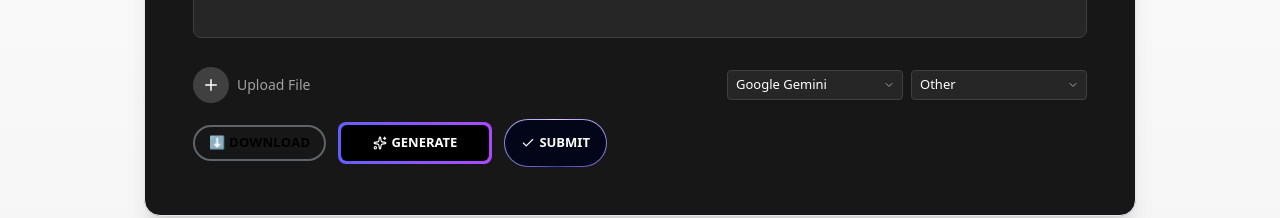
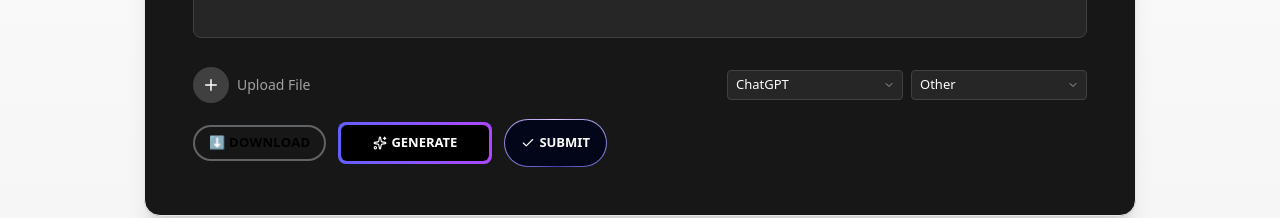
Before and after one commit to Atharva12121/Ai-Notes-frontend, a Next.js app: page /Addnotes in a window 1280 px wide. Shown: the part 491-709 px from the top of the page. Built offline with nearby package versions, Linux system fonts and the light colour scheme.

Commit message:
add loader2 at proper postion

```diff
--- a/components/EditChageNote.tsx
+++ b/components/EditChageNote.tsx
@@ -1,7 +1,6 @@
 "use client";
-
 import { motion } from "framer-motion";
-import { Maximize2, Minimize2 } from "lucide-react";
+import { Loader2, Maximize2, Minimize2 } from "lucide-react";
 import { useRouter } from "next/navigation";
 import { useState } from "react";
 
@@ -40,7 +39,7 @@ export default function EditableNote({
 
   const [toast, setToast] = useState<{ message: string; success: boolean } | null>(null);
   const [toastType, setToastType] = useState<ToastType>("success");
-  const [Aicategory, setAicategory] = useState("Google Gemini");
+  const [Aicategory, setAicategory] = useState("");
 
   const [generating, setGenerating] = useState(false);
   const [errors, setErrors] = useState<{ title?: string; note?: string }>({});
@@ -156,6 +155,18 @@ export default function EditableNote({
         animate={{ opacity: 1, y: 0 }}
         transition={{ duration: 0.6, type: "spring" }}
       >
+          {generating && (
+          <motion.div
+            initial={{ opacity: 0 }}
+            animate={{ opacity: 1 }}
+            className="fixed inset-0 z-50 flex items-center justify-center bg-black/60 backdrop-blur-sm"
+          >
+            <div className="flex flex-col items-center gap-4 p-6 bg-neutral-900 rounded-xl shadow-xl border border-blue-600">
+              <Loader2 className="animate-spin h-8 w-8 text-blue-400" />
+              <p className="text-lg text-blue-300 font-semibold">Generating note...</p>
+            </div>
+          </motion.div>
+        )}
         <div className="flex justify-between items-center mb-6">
           <button
             onClick={() => (isFullscreen ? setIsFullscreen(false) : router.back())}
@@ -244,8 +255,11 @@ export default function EditableNote({
             value={aiSource}
             onChange={(e) => setAiSource(e.target.value)}
           >
+            <option value="ChatGPT">ChatGPT</option>
+            <option value="Groq">Groq</option>
+            <option value="LLaMA">LLaMA</option>
             <option value="Google Gemini">Google Gemini</option>
-            <option value="Groq">Groq</option>
+            <option value="DeepSeek">DeepSeek</option>
 
 
           </select>
--- a/components/NoteWriter.tsx
+++ b/components/NoteWriter.tsx
@@ -27,7 +27,7 @@ export default function NoteWriter() {
   const [title, setTitle] = useState("");
   const [note, setNote] = useState("");
   const [category, setCategory] = useState("Other");
-  const [Aicategory, setAicategory] = useState("Google Gemini");
+  const [Aicategory, setAicategory] = useState("ChatGPT");
   const [loading, setLoading] = useState(false);
   const [confirmOpen, setConfirmOpen] = useState(false);
 
@@ -211,7 +211,18 @@ const handleGenerate = async () => {
           <div className="text-center">
             <TypewriterEffectSmooth className="text-2xl md:text-3xl font-bold text-center" words={words} />
           </div>
-
+  {generating && (
+  <motion.div
+    initial={{ opacity: 0 }}
+    animate={{ opacity: 1 }}
+    className="fixed inset-0 z-50 flex items-center justify-center bg-black/60 backdrop-blur-sm"
+  >
+    <div className="flex flex-col items-center gap-4 p-6 bg-neutral-900 rounded-xl shadow-xl border border-blue-600">
+      <Loader2 className="animate-spin h-8 w-8 text-blue-400" />
+      <p className="text-lg text-blue-300 font-semibold">Generating note...</p>
+    </div>
+  </motion.div>
+)}
           <motion.button
             initial={{ x: -20, opacity: 0 }}
             animate={{ x: 0, opacity: 1 }}
@@ -338,9 +349,14 @@ const handleGenerate = async () => {
                     className="text-xs px-2 py-1 pr-6 rounded bg-neutral-800 border border-neutral-700 text-white focus:outline-none focus:ring-2 focus:ring-indigo-500 appearance-none w-full"
                   >
                     {/* <option value="Write Yourself">Write Yourself</option> */}
+                    <option value="ChatGPT">ChatGPT</option>
+                    <option value="Groq">Groq</option>
+                     <option value="LLaMA">LLaMA</option>
+                     <option value="Google Gemini">Google Gemini</option>
+                      <option value="DeepSeek">DeepSeek</option>
 
-                    <option value="Google Gemini">Google Gemini</option>
-                    <option value="Groq">Groq</option>
+
+
 
                   </select>
                   <ChevronDown className="absolute right-2 top-1/2 -translate-y-1/2 text-neutral-400 pointer-events-none" size={12} />
@@ -378,7 +394,7 @@ const handleGenerate = async () => {
                   <div className="absolute inset-0 bg-gradient-to-r from-indigo-500 to-purple-500 rounded-lg" />
                   <div className="px-8 py-2 bg-black rounded-[6px] relative flex items-center gap-1 text-xs font-semibold uppercase text-white hover:bg-transparent transition duration-200">
                     <Sparkles size={14} />
-                    Generate
+                    {generating ? "Generating..." : "Generate"}
                   </div>
                 </button>
 
@@ -408,16 +424,7 @@ const handleGenerate = async () => {
           </motion.div>
         </div>
       </div>
-      {generating && (
-  <motion.div
-    initial={{ opacity: 0 }}
-    animate={{ opacity: 1 }}
-    className="text-sm mt-2 text-purple-400 flex items-center gap-2 justify-center"
-  >
-    <Loader2 className="animate-spin h-4 w-4" />
-    Generating note...
-  </motion.div>
-)}
+
 
       {toast && <Toast message={toast.message} type={toast.type} />}
     </>
```
